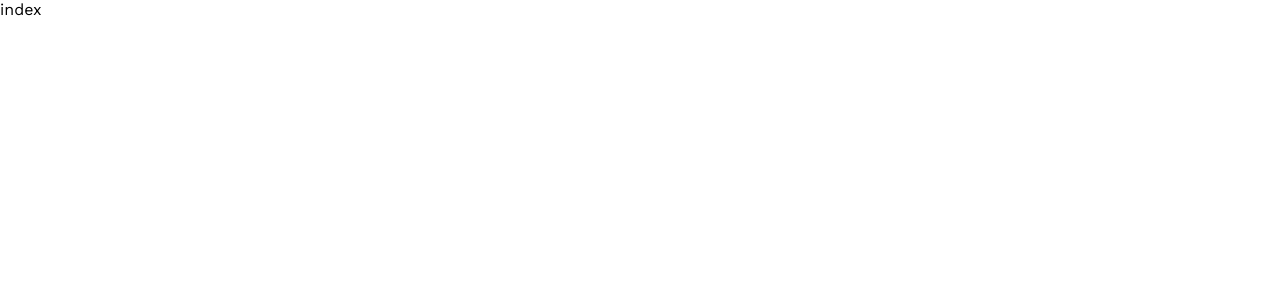
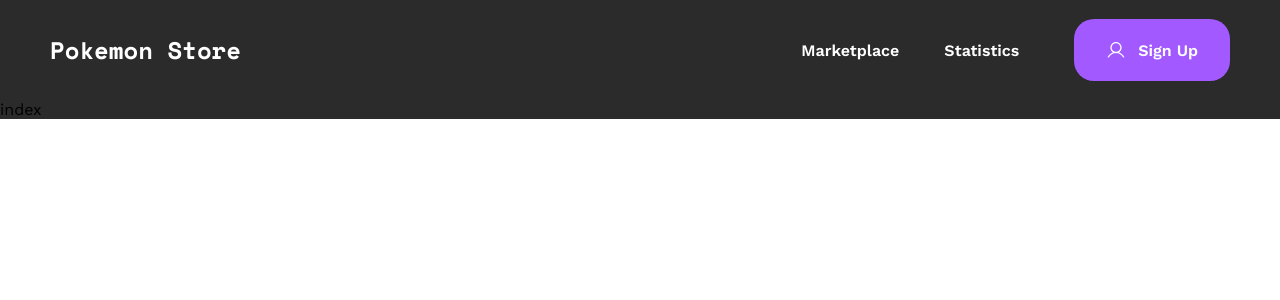
Before and after one commit to artemykairyak/pokemon-store, a Next.js app: page / in a window 1280 px wide. Shown: the top 300 px of the page. Built offline with nearby package versions, Linux system fonts and the light colour scheme.

Commit message:
header layout

```diff
--- /dev/null
+++ b/components/layouts/PageLayout/PageLayout.module.scss
@@ -0,0 +1,5 @@
+@import "styles/variables.module";
+
+.body {
+  background: $black;
+}
--- a/components/layouts/PageLayout/PageLayout.tsx
+++ b/components/layouts/PageLayout/PageLayout.tsx
@@ -1,9 +1,10 @@
-import { FC, ReactNode } from 'react';
+import {FC, ReactNode} from 'react';
 
-import { PageHead, PageHeadData } from './PageHead';
+import {PageHead, PageHeadData} from './PageHead';
+import {Header} from "@components/shared/Header/Header";
+import s from './PageLayout.module.scss'
 
-
-export type { PageHeadData };
+export type {PageHeadData};
 
 interface PageLayoutProps {
   pageHeadData: PageHeadData;
@@ -11,11 +12,12 @@ interface PageLayoutProps {
 }
 
 export const PageLayout: FC<PageLayoutProps> = (props) => {
-  const { pageHeadData, children } = props;
+  const {pageHeadData, children} = props;
 
   return (
-    <div>
+    <div className={s.body}>
       <PageHead {...pageHeadData} />
+      <Header/>
       <>{children}</>
     </div>
   );
--- /dev/null
+++ b/components/shared/Header/Header.module.scss
@@ -0,0 +1,45 @@
+@import "styles/variables.module";
+
+.header {
+  display: flex;
+  justify-content: space-between;
+  align-items: center;
+  height: 100px;
+  background-color: $black;
+  color: $white;
+  padding: 0 50px;
+}
+
+.logo {
+  font-family: $spaceMono;
+  font-size: 24px;
+  font-weight: 700;
+}
+
+.link {
+  font-weight: 600;
+  font-size: 16px;
+  padding: 0 15px;
+  transition: color .2s;
+
+  &:hover {
+    color: $accent;
+  }
+}
+
+.nav {
+  display: flex;
+  align-items: center;
+  justify-content: space-between;
+  gap: 40px
+}
+
+.list {
+  display: flex;
+  align-items: center;
+  gap: 15px
+}
+
+.listItem {
+
+}
--- /dev/null
+++ b/components/shared/Header/Header.tsx
@@ -0,0 +1,34 @@
+import s from './Header.module.scss'
+import Link from "next/link";
+import {PrimaryButton} from "@components/shared/PrimaryButton/PrimaryButton";
+import UserIcon from '@assets/icons/User.svg'
+
+const headerLinks = [
+  {
+    title: 'Marketplace',
+    link: '/marketplace'
+  },
+  {
+    title: 'Statistics',
+    link: '/stats'
+  }
+]
+
+export const Header = () => {
+  return (
+    <div className={s.header}>
+      <span className={s.logo}>Pokemon Store</span>
+      <nav className={s.nav}>
+        <ul className={s.list}>
+          {headerLinks.map((item, i) => {
+              return <li className={s.listItem}>
+                <Link className={s.link} key={i} href={item.link}>{item.title}</Link>
+              </li>
+            }
+          )}
+        </ul>
+        <PrimaryButton icon={UserIcon}>Sign Up</PrimaryButton>
+      </nav>
+    </div>
+  );
+};
--- /dev/null
+++ b/components/shared/PrimaryButton/PrimaryButton.module.scss
@@ -0,0 +1,39 @@
+@import "styles/variables.module";
+
+.button {
+  background-color: $accent;
+  color: $white;
+  border-radius: 20px;
+  padding: 19px 30px;
+  display: flex;
+  justify-content: center;
+  align-items: center;
+  font-weight: 600;
+  font-size: 16px;
+  cursor: pointer;
+  border: 2px solid transparent;
+  transition: all .2s;
+
+  &:hover {
+    border: 2px solid $accent;
+    background-color: transparent;
+
+    .icon {
+      color: $accent;
+    }
+  }
+}
+
+.icon {
+  width: 20px;
+  height: 20px;
+  display: inline-block;
+  margin-right: 12px;
+  color: $white;
+  transition: color .2s;
+
+  svg {
+    width: 100%;
+    height: 100%;
+  }
+}
--- /dev/null
+++ b/components/shared/PrimaryButton/PrimaryButton.tsx
@@ -0,0 +1,17 @@
+import {FC, ReactNode} from "react";
+import s from './PrimaryButton.module.scss'
+import {ReactSVG} from "react-svg";
+
+interface PrimaryButtonProps {
+  children: ReactNode | string,
+  icon?: { src: string }
+}
+
+export const PrimaryButton: FC<PrimaryButtonProps> = ({children, icon}) => {
+  return (
+    <button className={s.button}>
+      {icon && <ReactSVG className={s.icon} src={icon.src}/>}
+      {children}
+    </button>
+  );
+};
--- /dev/null
+++ b/declarations.d.ts
@@ -0,0 +1,4 @@
+declare module '*.png';
+declare module '*.jpg';
+declare module '*.svg';
+declare module '*.json';
--- a/package.json
+++ b/package.json
@@ -16,6 +16,7 @@
     "next": "13.1.6",
     "react": "18.2.0",
     "react-dom": "18.2.0",
+    "react-svg": "16.1.2",
     "sass": "^1.58.3",
     "typescript": "4.9.5"
   },
--- a/styles/globals.css
+++ b/styles/globals.css
@@ -18,6 +18,7 @@ textarea,
 button {
     -webkit-appearance: none;
     -webkit-border-radius: 0;
+    font-family: 'Work Sans', sans-serif;
 }
 
 button {
```
Also changed, not shown: assets/icons/User.svg (added), 1 other file (tests, documents, lock files or other folders).
